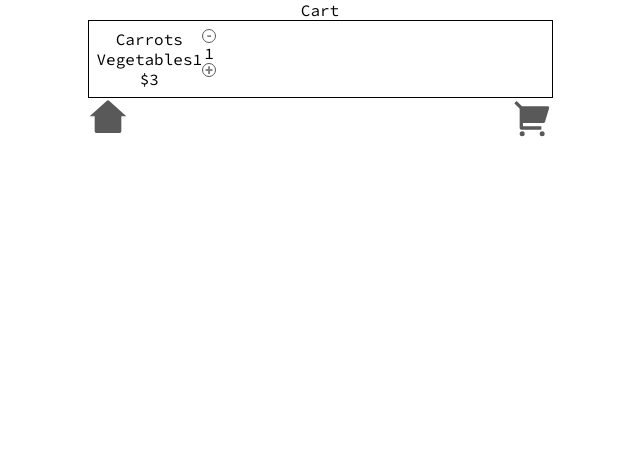
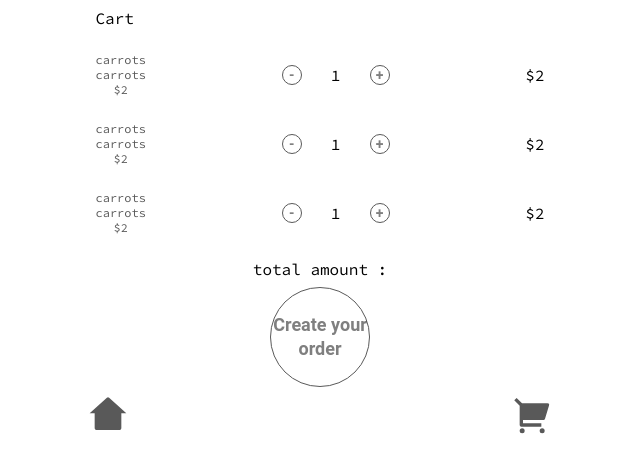
Before and after one commit to CarlosJuarezXYZ/Catalogo-de-verduras-, a React (Create React App) app: page / in a window 1280 px wide. Shown: the top 472 px of the page, without its empty margins (320-960 px from the left). Built offline with nearby package versions, Linux system fonts and the light colour scheme.

Commit message:
view cart created

```diff
--- a/src/pages/Cart.js
+++ b/src/pages/Cart.js
@@ -1,21 +1,44 @@
 import styled from "@emotion/styled";
+import ButtonGenerals from "../components/Button";
 import Footer from "./All/Footer";
 import CartShopping from "./Cart/CartShopping";
 
 const ShoppingContainer = styled.div`
 display:flex;
 flex-direction:column;
-
+& .cart-header{
+    display:flex;
+    flex:start;
+    padding:8px;
+}
+& .cart-amount{
+    display:flex;
+    flex-direction: column;
+    justify-content:center;
+    align-items:center;
+    padding:8px;
+    gap:8px;
+}
 `
+const shoppinData = [
+    {product:"carrots",price:"$2",category:"carrots",amount:"1"},
+    {product:"carrots",price:"$2",category:"carrots",amount:"1"},
+    {product:"carrots",price:"$2",category:"carrots",amount:"1"}
+]
 
 function Cart(){
     return(
         <ShoppingContainer>
             <div className="cart-header">Cart</div>
             <div className="cart-body">
-                <CartShopping/>
+                {shoppinData.map((sho)=> <CartShopping product={sho.product} price={sho.price} category = {sho.category} amount = {sho.amount}/>)}
             </div>
-            <div className="cart-amount"></div>
+            <div className="cart-amount">
+                <p>{`total amount : `}</p>
+                <div>
+                    <ButtonGenerals width = "100" height="100" size="18">Create your order</ButtonGenerals>
+                </div>
+            </div>
             <Footer/>
         </ShoppingContainer>
 
--- a/src/pages/Cart/CartShopping.js
+++ b/src/pages/Cart/CartShopping.js
@@ -4,24 +4,37 @@ import ButtonGenerals from "../../components/Button";
 const ContainerShopping = styled.div`
 display:flex;
 padding:8px;
-border:1px solid black;
+justify-content : space-between;
+align-items: center;
+margin : 8px 0px;
+& .shopping1  p {
+    font-size:12px;
+    color: #595959;
+}
+& .shopping2{
+    display:flex;
+    justify-content: space-between;
+    align-items:center;
+    width:108px;
+}
 `
 
-function CartShopping(){
+function CartShopping({price,category,product,amount}){
     return(
         <ContainerShopping>
            <div className="shopping1">
-               <p>Carrots</p>
-               <p>Vegetables1</p>
-               <p>$3</p>
+               <p>{product}</p>
+               <p>{category}</p>
+               <p>{price}</p>
            </div>
 
-           <div>
-               <ButtonGenerals width = {14} height = {14} size={14}>-</ButtonGenerals>
-               <p>1</p>
-               <ButtonGenerals width = {14} height = {14} size={14}>+</ButtonGenerals>
+           <div className="shopping2">
+               <ButtonGenerals width = {20} height = {20} size={14}>-</ButtonGenerals>
+               <p>{amount}</p>
+               <ButtonGenerals width = {20} height = {20} size={14}>+</ButtonGenerals>
            </div>
-           <div></div>
+
+           <div className="shopping3">{price}</div>
         </ContainerShopping>
 
     )
```
Also changed, not shown: src/pages/Succes.js (added, +11 -0 lines).
